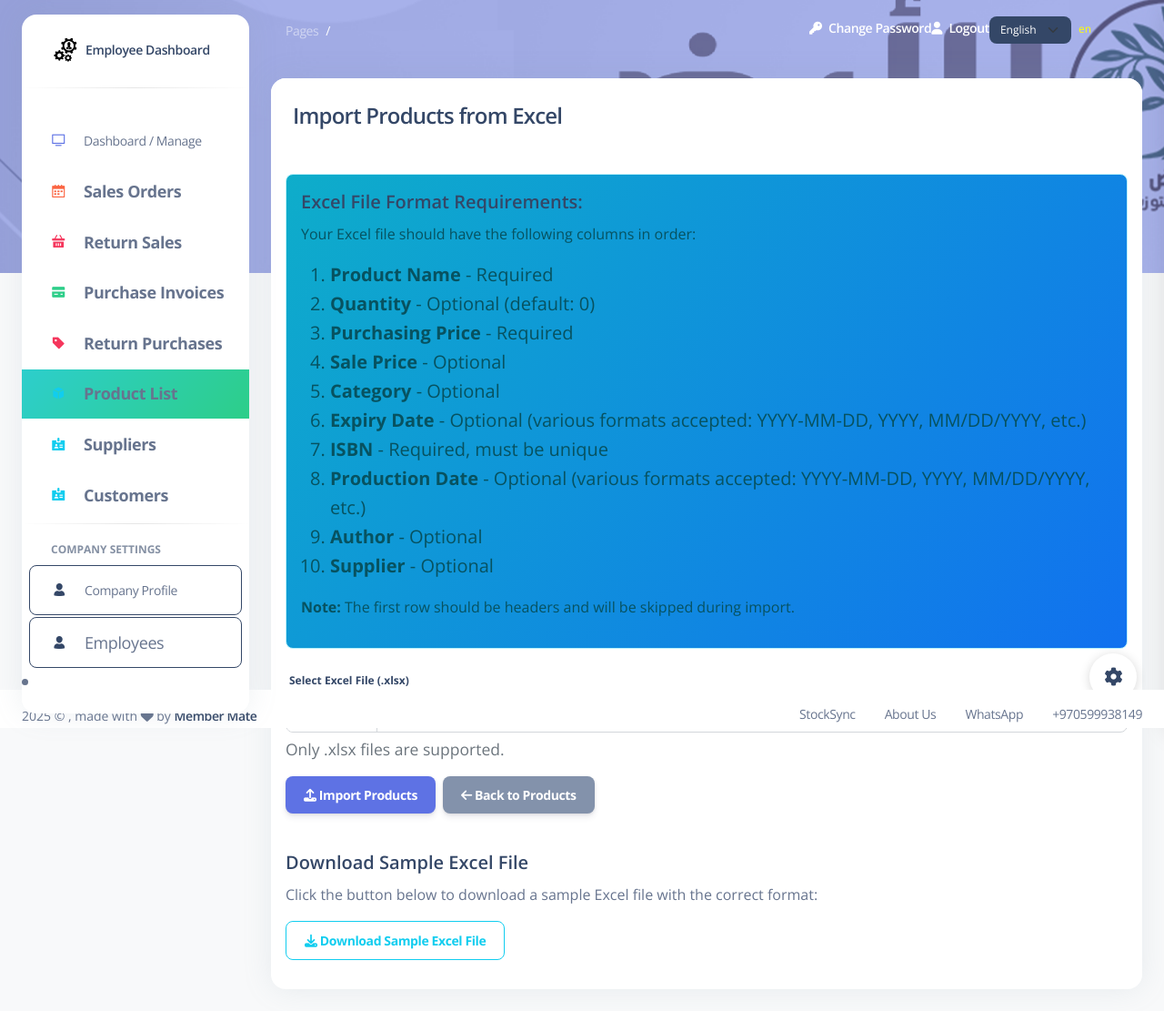
After one commit to MohnadSaadeh/al-ard-library, a Django app: page /products/import/ in a window 1280 px wide. The commit adds this page. Shown: the whole page at 91% size. Run offline with Django 3.2, Linux system fonts and the light colour scheme; some libraries are stand-ins or nearby versions.

Commit message:
import xlsx

```diff
--- a/my_app/forms.py
+++ b/my_app/forms.py
@@ -9,7 +9,7 @@ class ProductForm(forms.ModelForm):
         model = Product
         fields = [
             'product_name','isbn', 'quantity', 'purchasing_price', 'sale_price', 'supplier',
-            'production_date', 'author'#, 'expiry_date'
+            'production_date', 'category', 'author'#, 'expiry_date'
         ]
         labels = {
             'product_name': _('Product Name'),
@@ -19,6 +19,7 @@ class ProductForm(forms.ModelForm):
             'sale_price': _('Sale Price'),
             'supplier': _('Supplier'),
             'production_date': _('Production Date'),
+            'category': _('Category'),
             'author': _('Author'),
             'expiry_date': _('Expiry Date'),
         }
--- a/my_app/models.py
+++ b/my_app/models.py
@@ -150,7 +150,7 @@ class Product(models.Model):
     sale_price = models.DecimalField(max_digits=6, decimal_places=2, null=True, blank=True)
     category = models.CharField(max_length=100, blank=True, null=True)
     expiry_date = models.DateField(blank=True, null=True)
-    isbn = models.CharField(max_length=32, unique=True)
+    isbn = models.CharField(max_length=32, unique=True , null=True, blank=True)
     production_date = models.DateField(blank=True, null=True)
     author = models.CharField(max_length=255, blank=True, null=True)
     supplier = models.CharField(max_length=255, blank=True, null=True)#publisher
--- /dev/null
+++ b/my_app/templates/products/import_excel.html
@@ -0,0 +1,57 @@
+{% extends "layouts/base.html" %}
+{% load i18n %}
+
+{% block title %}{% trans "Import Products from Excel" %}{% endblock %}
+
+{% block content %}
+<div class="row">
+    <div class="col-12">
+        <div class="card">
+            <div class="card-header">
+                <h4 class="card-title">{% trans "Import Products from Excel" %}</h4>
+            </div>
+            <div class="card-body">
+                <div class="alert alert-info">
+                    <h5>{% trans "Excel File Format Requirements:" %}</h5>
+                    <p>{% trans "Your Excel file should have the following columns in order:" %}</p>
+                    <ol>
+                        <li><strong>{% trans "Product Name" %}</strong> - {% trans "Required" %}</li>
+                        <li><strong>{% trans "Quantity" %}</strong> - {% trans "Optional (default: 0)" %}</li>
+                        <li><strong>{% trans "Purchasing Price" %}</strong> - {% trans "Required" %}</li>
+                        <li><strong>{% trans "Sale Price" %}</strong> - {% trans "Optional" %}</li>
+                        <li><strong>{% trans "Category" %}</strong> - {% trans "Optional" %}</li>
+                        <li><strong>{% trans "Expiry Date" %}</strong> - {% trans "Optional (various formats accepted: YYYY-MM-DD, YYYY, MM/DD/YYYY, etc.)" %}</li>
+                        <li><strong>{% trans "ISBN" %}</strong> - {% trans "Required, must be unique" %}</li>
+                        <li><strong>{% trans "Production Date" %}</strong> - {% trans "Optional (various formats accepted: YYYY-MM-DD, YYYY, MM/DD/YYYY, etc.)" %}</li>
+                        <li><strong>{% trans "Author" %}</strong> - {% trans "Optional" %}</li>
+                        <li><strong>{% trans "Supplier" %}</strong> - {% trans "Optional" %}</li>
+                    </ol>
+                    <p><strong>{% trans "Note:" %}</strong> {% trans "The first row should be headers and will be skipped during import." %}</p>
+                </div>
+
+                <form method="post" enctype="multipart/form-data">
+                    {% csrf_token %}
+                    <div class="mb-3">
+                        <label for="excel_file" class="form-label">{% trans "Select Excel File (.xlsx)" %}</label>
+                        <input type="file" class="form-control" id="excel_file" name="excel_file" accept=".xlsx" required>
+                        <div class="form-text">{% trans "Only .xlsx files are supported." %}</div>
+                    </div>
+
+                    <div class="d-flex gap-2">
+                        <button type="submit" class="btn btn-primary">
+                            <i class="fas fa-upload"></i> {% trans "Import Products" %}
+                        </button>
+                        <a href="{% url 'product_list' %}" class="btn btn-secondary">
+                            <i class="fas fa-arrow-left"></i> {% trans "Back to Products" %}
+                        </a>
+                    </div>
+                </form>
+
+                <div class="mt-4">
+                    <h5>{% trans "Download Sample Excel File" %}</h5>
+                    <p>{% trans "Click the button below to download a sample Excel file with the correct format:" %}</p>
+                    <a href="{% url 'download_sample_excel' %}" class="btn btn-outline-info" target="_blank">
+                        <i class="fas fa-download"></i> {% trans "Download Sample Excel File" %}
+                    </a>
+                </div>
+{% endblock %}
--- a/my_app/urls.py
+++ b/my_app/urls.py
@@ -83,7 +83,8 @@ urlpatterns = [
     path('customers/create', views.add_customer, name='customers_create'),
     path('customers/<int:id>/edit', views.edit_customer, name='customers_edit'),
     path('customers/<int:id>/delete', views.delete_customer, name='customers_delete'),
-    path('customers/<int:id>/', views.customer_detail, name='customer_detail'),
+    path('products/import/', views.import_products_excel, name='import_products_excel'),
+    path('products/sample-excel/', views.download_sample_excel, name='download_sample_excel'),
     path('forget_password', views.forget_password, name='forget_password'),
     path('reset_password/<str:token>', views.reset_password, name='reset_password'),
 ]
--- a/my_app/views.py
+++ b/my_app/views.py
@@ -1782,6 +1782,248 @@ def product_delete(request, pk):
     return render(request, 'products/product_confirm_delete.html', {'product': product})
 
 
+def import_products_excel(request):
+    """
+    Import products from Excel file (.xlsx)
+    Expected columns: product_name, quantity, purchasing_price, sale_price, category, expiry_date, isbn, production_date, author, supplier
+    """
+    def parse_date(value):
+        """Parse date from various formats: string, datetime object, number (Excel serial), or None"""
+        if not value:
+            return None
+
+        # If it's already a date object, return it
+        if hasattr(value, 'date') and not isinstance(value, str):
+            return value.date()
+
+        # If it's a number, check if it's a year or Excel serial date
+        if isinstance(value, (int, float)):
+            # If it's a reasonable year (1900-2100), treat as year
+            if 1900 <= value <= 2100:
+                try:
+                    from datetime import datetime
+                    return datetime(int(value), 1, 1).date()
+                except:
+                    return None
+            # Otherwise, treat as Excel serial date
+            else:
+                try:
+                    from datetime import datetime, timedelta
+                    # Excel serial date: 1 = 1900-01-01
+                    base_date = datetime(1899, 12, 30)  # Excel's base date
+                    return (base_date + timedelta(days=int(value))).date()
+                except:
+                    return None
+
+        # If it's a string, try to parse it
+        if isinstance(value, str):
+            value = value.strip()
+            if not value:
+                return None
+
+            # Try YYYY-MM-DD format first
+            try:
+                from datetime import datetime
+                return datetime.strptime(value, '%Y-%m-%d').date()
+            except ValueError:
+                pass
+
+            # Try other common formats (year parsing is handled above for numbers)
+
+            # Try other common formats
+            formats_to_try = [
+                '%m/%d/%Y', '%d/%m/%Y', '%Y/%m/%d', '%d-%m-%Y', '%m-%d-%Y',
+                '%Y-%m-%d', '%d/%m/%y', '%m/%d/%y', '%y-%m-%d', '%y/%d/%m',
+                '%Y%m%d', '%d%m%Y', '%m%d%Y',
+                '%b %d, %Y', '%d %b %Y', '%B %d, %Y', '%d %B %Y',  # Jan 15, 2024
+                '%Y/%m/%d', '%d/%m/%Y', '%m/%d/%Y',  # with slashes
+            ]
+
+            for fmt in formats_to_try:
+                try:
+                    return datetime.strptime(value, fmt).date()
+                except ValueError:
+                    continue
+
+            # If all fail, return None (will cause error later)
+            return None
+
+        # For any other type, try to convert to string and parse
+        try:
+            str_value = str(value).strip()
+            if str_value:
+                from datetime import datetime
+                return datetime.strptime(str_value, '%Y-%m-%d').date()
+        except:
+            pass
+
+        return None
+
+    if request.method == 'POST':
+        if 'excel_file' not in request.FILES:
+            messages.error(request, _('Please select an Excel file to upload.'))
+            return redirect('import_products_excel')
+
+        excel_file = request.FILES['excel_file']
+        if not excel_file.name.endswith('.xlsx'):
+            messages.error(request, _('Please upload a valid Excel file (.xlsx).'))
+            return redirect('import_products_excel')
+
+        try:
+            from openpyxl import load_workbook
+            wb = load_workbook(excel_file)
+            ws = wb.active
+
+            # Skip header row
+            rows = list(ws.iter_rows(values_only=True))[1:]
+
+            imported_count = 0
+            errors = []
+
+            for row_num, row in enumerate(rows, start=2):  # Start from 2 because we skipped header
+                try:
+                    # Extract data from row
+                    product_name = row[0] if len(row) > 0 and row[0] else None
+                    quantity = row[1] if len(row) > 1 and row[1] is not None else 0
+                    purchasing_price = row[2] if len(row) > 2 and row[2] is not None else None
+                    sale_price = row[3] if len(row) > 3 and row[3] is not None else None
+                    category = row[4] if len(row) > 4 and row[4] else None
+                    expiry_date_raw = row[5] if len(row) > 5 and row[5] else None
+                    isbn = row[6] if len(row) > 6 and row[6] else None
+                    production_date_raw = row[7] if len(row) > 7 and row[7] else None
+                    author = row[8] if len(row) > 8 and row[8] else None
+                    supplier = row[9] if len(row) > 9 and row[9] else None
+
+                    # Validate required fields
+                    if not product_name :
+                        errors.append(_("Row %(row_num)d: Missing required fields (product_name)") % {'row_num': row_num})
+                        continue
+
+                    # Parse dates
+                    expiry_date = parse_date(expiry_date_raw)
+                    production_date = parse_date(production_date_raw)
+
+                    # If date parsing failed but value was provided, add error
+                    if expiry_date_raw and expiry_date is None:
+                        errors.append(_("Row %(row_num)d: Invalid expiry_date format (use YYYY-MM-DD, YYYY, or other common formats)") % {'row_num': row_num})
+                        continue
+                    if production_date_raw and production_date is None:
+                        errors.append(_("Row %(row_num)d: Invalid production_date format (use YYYY-MM-DD, YYYY, or other common formats)") % {'row_num': row_num})
+                        continue
+
+                    # Convert prices to decimal
+                    try:
+                        purchasing_price = float(purchasing_price)
+                    except (ValueError, TypeError):
+                        errors.append(_("Row %(row_num)d: Invalid purchasing_price") % {'row_num': row_num})
+                        continue
+
+                    if sale_price is not None:
+                        try:
+                            sale_price = float(sale_price)
+                        except (ValueError, TypeError):
+                            errors.append(_("Row %(row_num)d: Invalid sale_price") % {'row_num': row_num})
+                            continue
+
+                    # Convert quantity to int
+                    try:
+                        quantity = int(quantity)
+                    except (ValueError, TypeError):
+                        quantity = 0
+
+                    # Check if ISBN already exists
+                    if models.Product.objects.filter(isbn=isbn).exists():
+                        errors.append(_("Row %(row_num)d: Product with ISBN '%(isbn)s' already exists") % {'row_num': row_num, 'isbn': isbn})
+                        continue
+
+                    # Create product
+                    product = models.Product.objects.create(
+                        product_name=product_name,
+                        quantity=quantity,
+                        purchasing_price=purchasing_price,
+                        sale_price=sale_price,
+                        category=category,
+                        expiry_date=expiry_date,
+                        isbn=isbn,
+                        production_date=production_date,
+                        author=author,
+                        supplier=supplier,
+                        employee=request.session.get('employee_id') and models.Employee.objects.get(id=request.session['employee_id']) or None
+                    )
+
+                    imported_count += 1
+
+                except Exception as e:
+                    errors.append(_("Row %(row_num)d: %(error)s") % {'row_num': row_num, 'error': str(e)})
+                    continue
+
+            # Show results
+            if imported_count > 0:
+                messages.success(request, _('Successfully imported %(count)d products.') % {'count': imported_count})
+
+            if errors:
+                for error in errors[:10]:  # Show first 10 errors
+                    messages.warning(request, error)
+                if len(errors) > 10:
+                    messages.warning(request, _('... and %(count)d more errors.') % {'count': len(errors) - 10})
+
+            return redirect('product_list')
+
+        except Exception as e:
+            messages.error(request, _('Error processing Excel file: %(error)s') % {'error': str(e)})
+            return redirect('import_products_excel')
+
+    # GET request - show upload form
+    return render(request, 'products/import_excel.html')
+
+
+def download_sample_excel(request):
+    """
+    Generate and download a sample Excel file for product import
+    """
+    from openpyxl import Workbook
+    from django.http import HttpResponse
+    from io import BytesIO
+    from openpyxl.styles import Font, PatternFill
+
+    # Create workbook
+    wb = Workbook()
+    ws = wb.active
+    ws.title = 'Products'
+
+    # Add headers
+    headers = ['Product Name', 'Quantity', 'Purchasing Price', 'Sale Price', 'Category', 'Expiry Date', 'ISBN', 'Production Date', 'Author', 'Supplier']
+    for col_num, header in enumerate(headers, 1):
+        cell = ws.cell(row=1, column=col_num, value=header)
+        cell.font = Font(bold=True)
+        cell.fill = PatternFill(start_color="CCCCCC", end_color="CCCCCC", fill_type="solid")
+
+    # Add sample data
+    sample_data = [
+        ['Sample Book 1', 10, 15.50, 25.00, 'Fiction', '2025-12-31', '9781234567890', '2024-01-15', 'John Doe', 'ABC Publishers'],
+        ['Sample Book 2', 5, 12.75, 20.00, 'Non-Fiction', '', '9780987654321', '2024', 'Jane Smith', 'XYZ Books'],
+        ['Sample Magazine', 20, 5.00, 8.50, 'Magazine', '2024-12-31', '9781122334455', '2024-03-01', '', 'News Corp']
+    ]
+
+    for row_num, row_data in enumerate(sample_data, 2):
+        for col_num, value in enumerate(row_data, 1):
+            ws.cell(row=row_num, column=col_num, value=value)
+
+    # Save to BytesIO
+    buffer = BytesIO()
+    wb.save(buffer)
+    buffer.seek(0)
+
+    # Create response
+    response = HttpResponse(
+        buffer.getvalue(),
+        content_type='application/vnd.openxmlformats-officedocument.spreadsheetml.sheet'
+    )
+    response['Content-Disposition'] = 'attachment; filename="sample_products_import.xlsx"'
+
+    return response
+
+
 def sales_products_report(request):
 
     from_date = request.GET.get('from_date')
```
Also changed, not shown: create_sample.py (added, +24 -0 lines), my_app/templates/products/product_list.html (+8 -1 lines), db.sqlite3, locale/ar/LC_MESSAGES/django.po, my_app/migrations/0037_alter_product_isbn.py (added), 1 other file.
